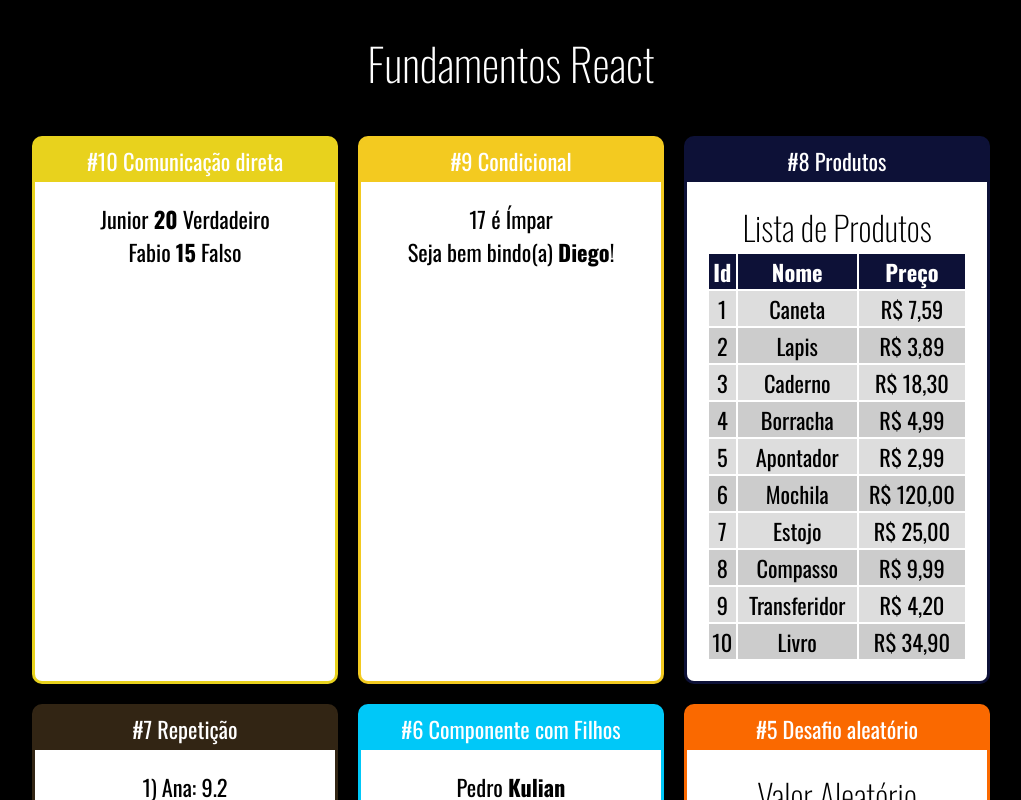
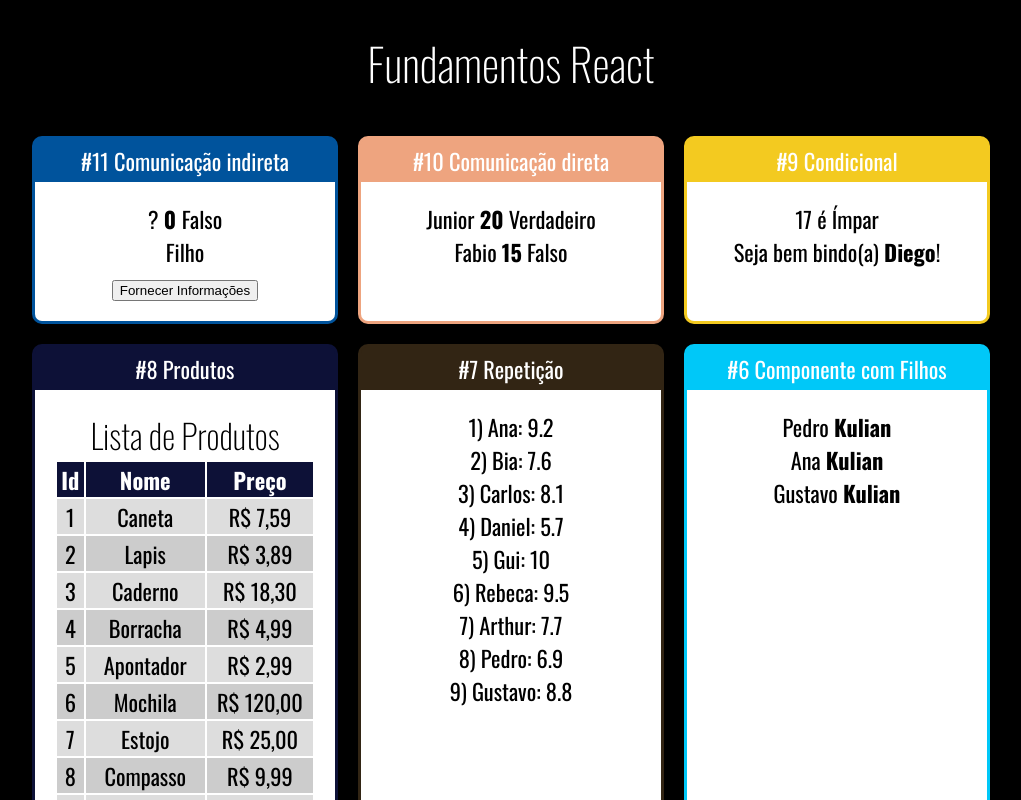
Before and after one commit to dronan/FundamentosReact, a React (Create React App) app: page / in a window 1280 px wide. Shown: the top 800 px of the page, without its empty margins (129-1150 px from the left). Built offline with nearby package versions, Linux system fonts and the light colour scheme.

Commit message:
comunicacao indireta entre pai e filho ... o filho manda uma mensagem para ser exibida no componente pai, um callback

```diff
--- a/src/App.jsx
+++ b/src/App.jsx
@@ -12,13 +12,19 @@
 import ParOuImpar from "./components/condicional/ParOuImpar";
 import UsuarioInfo from "./components/condicional/UsuarioInfo";
 import DiretaPai from "./components/comunicacao/DiretaPai";
+import IndiretaPai from "./components/comunicacao/IndiretaPai";
 
 export default () => (
   <div id="App">
     <h1>Fundamentos React</h1>
     <div className="Cards">
 
-      <Card titulo="#10 Comunicação direta" color="#e8d21d">
+      <Card titulo="#11 Comunicação indireta" color="#00539C">
+        <IndiretaPai></IndiretaPai>
+      </Card>
+
+
+      <Card titulo="#10 Comunicação direta" color="#EEA47F">
         <DiretaPai></DiretaPai>
       </Card>
 
--- /dev/null
+++ b/src/components/comunicacao/IndiretaFilho.jsx
@@ -0,0 +1,15 @@
+import React from "react";
+
+export default props => {
+
+    return (
+        <div>
+            <div>
+                Filho
+            </div>
+            <button onClick={ function (e) {
+                props.quandoClicar('João', 53, true)
+            }} >Fornecer Informações</button>
+        </div>
+    )
+}
--- /dev/null
+++ b/src/components/comunicacao/IndiretaPai.jsx
@@ -0,0 +1,25 @@
+import React, { useState } from "react";
+import IndiretaFilho from "./IndiretaFilho";
+
+export default props => {
+
+    let nome = '?'
+    let idade = 0
+    let nerd = false
+
+    function fornecerInformacoes(nomeParam, idadeParam, nerdParam) {
+        nome = nomeParam
+        idade = idadeParam
+        nerd = nerdParam
+    }
+
+    return (
+        <div>
+            <span>{nome} </span>
+            <span><strong>{idade} </strong></span>
+            <span>{nerd ? 'Verdadeiro' : 'Falso'}</span>
+
+            <IndiretaFilho quandoClicar={fornecerInformacoes}></IndiretaFilho>
+        </div>
+    )
+}
```
